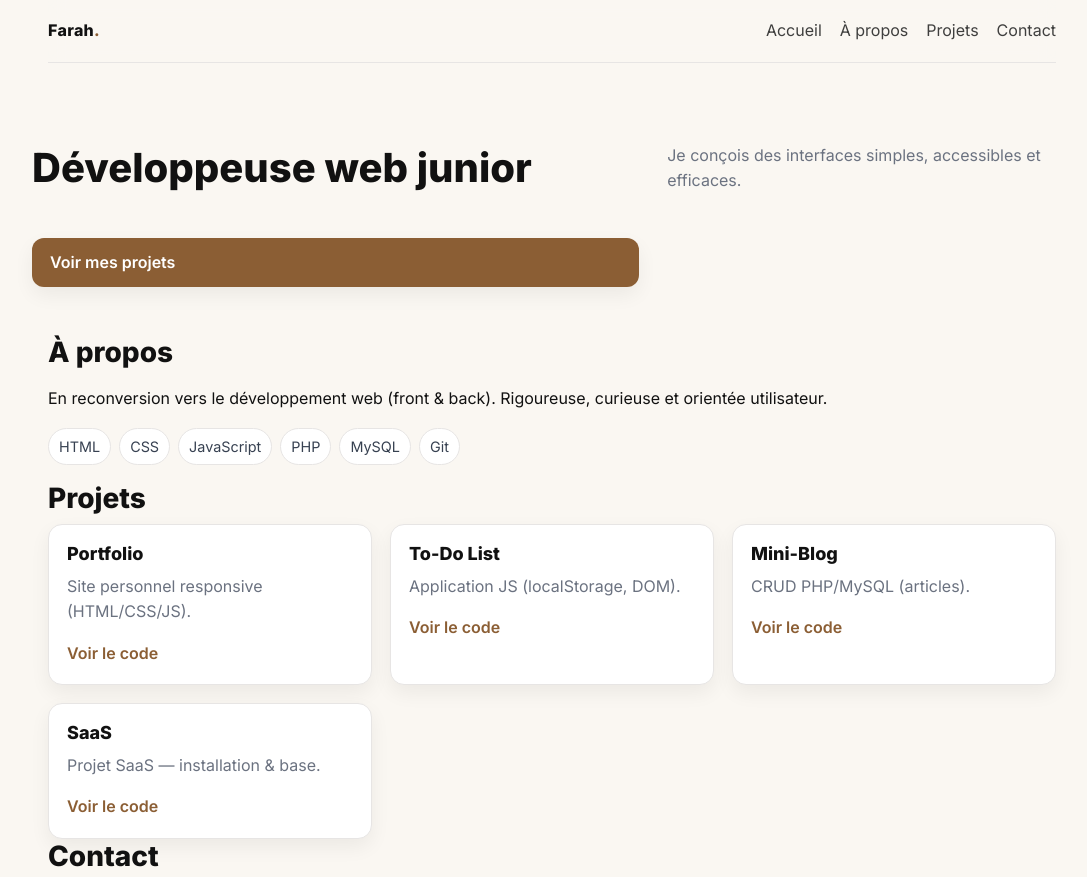
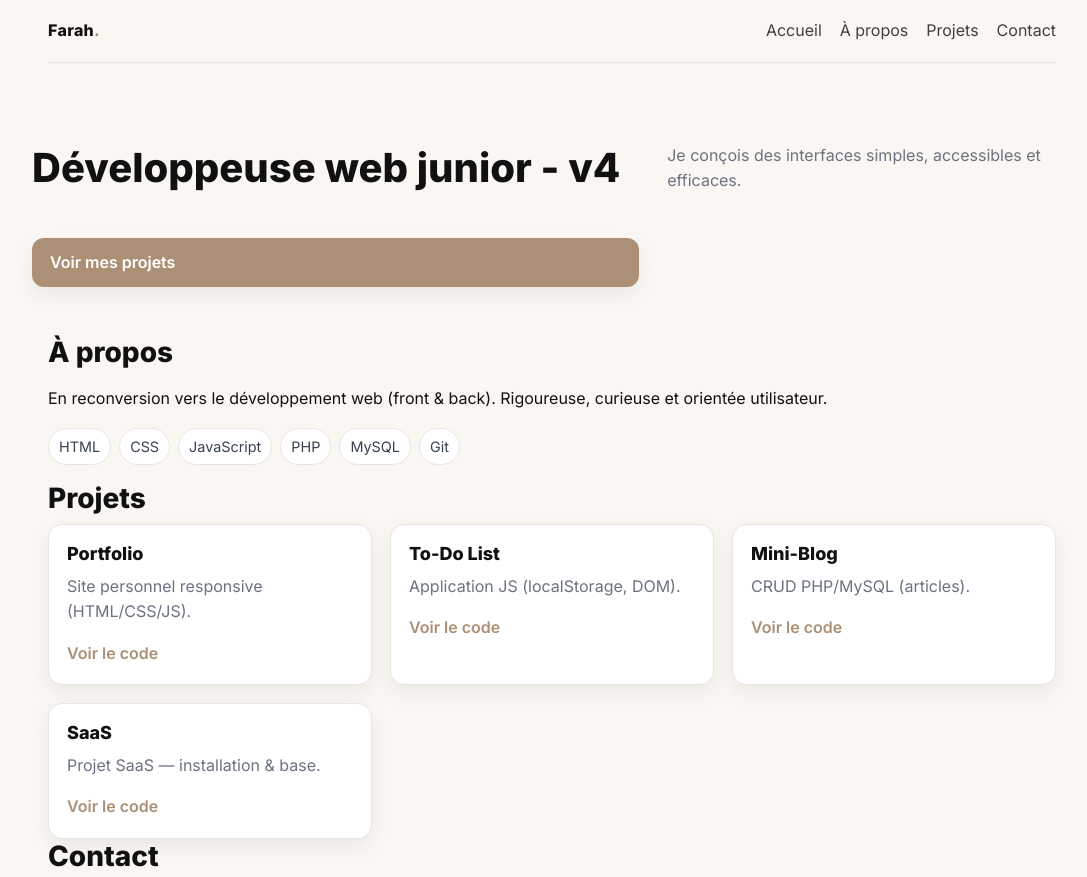
Before and after one commit to farahkhamassi/portfolio, a plain HTML site: page index.html in a window 1280 px wide. Shown: the top 877 px of the page, without its empty margins (88-1175 px from the left). Drawn offline with Linux system fonts and the light colour scheme.

Commit message:
v4: cache-busting + couleur accent + test h1

```diff
--- a/index.html
+++ b/index.html
@@ -15,7 +15,7 @@
   <meta property="og:url" content="https://farahkhamassi.github.io/portfolio/" />
 
   <link rel="icon" href="favicon.ico" />
-  <link rel="stylesheet" href="styles.css" />
+  <link rel="stylesheet" href="styles.css?v=3">
   <link rel="preconnect" href="https://fonts.googleapis.com" />
   <link rel="preconnect" href="https://fonts.gstatic.com" crossorigin />
   <link href="https://fonts.googleapis.com/css2?family=Inter:wght@400;600;800&family=Playfair+Display:wght@600&display=swap" rel="stylesheet" />
@@ -41,7 +41,7 @@
 
   <main id="main">
     <section id="accueil" class="hero container">
-      <h1>Développeuse web junior</h1>
+      <h1>Développeuse web junior - v4</h1>
       <p>Je conçois des interfaces simples, accessibles et efficaces.</p>
       <a class="btn" href="#projets">Voir mes projets</a>
     </section>
@@ -102,6 +102,6 @@
     <small>© <span id="year"></span> Farah Khamassi — Nantes</small>
   </footer>
 
-  <script src="script.js"></script>
+  <script src="script.js?v=3"></script>
 </body>
 </html>
--- a/styles.css
+++ b/styles.css
@@ -6,7 +6,7 @@
   --ink: #111111;
   --muted: #6b7280;
   --line: #e7e5e4;
-  --accent: #8b5e34;
+  --accent: #ac9076;
   --accent-ink: #fff;
   --radius: 14px;
   --shadow: 0 8px 20px rgba(17,17,17,.06);
```
